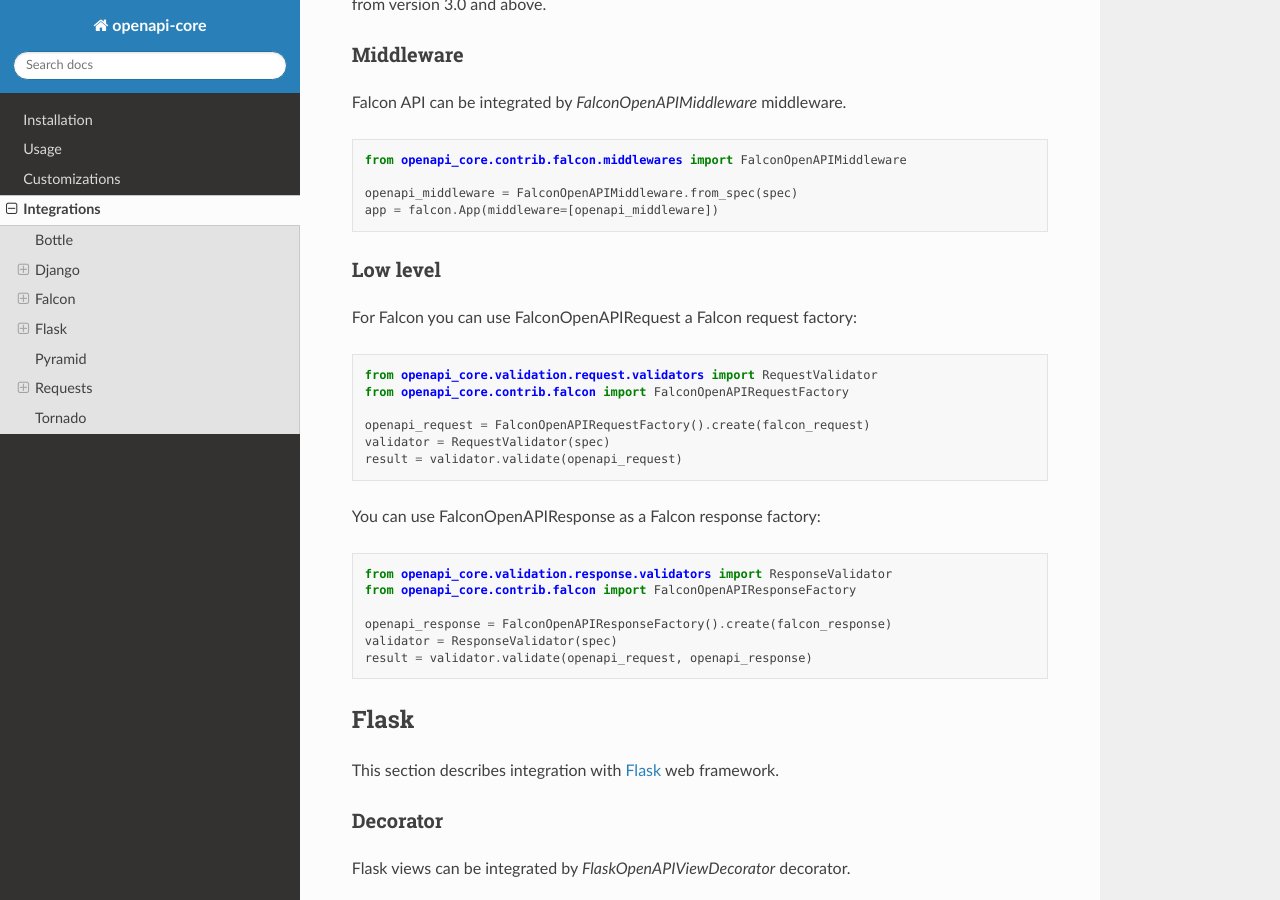
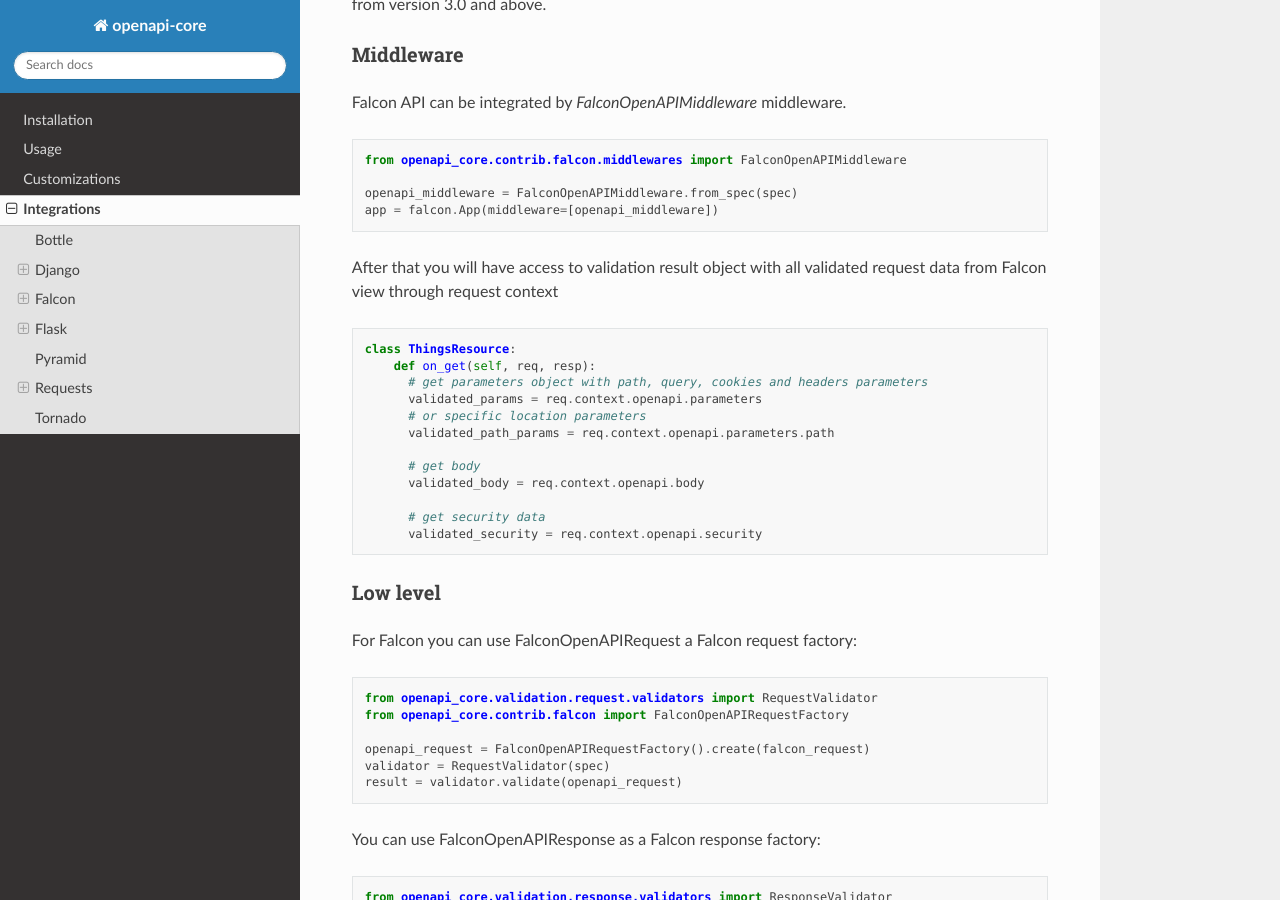
Before and after one commit to python-openapi/openapi-core, a Sphinx documentation site: the page built from docs/integrations.rst, in a window 1280 px wide and 900 px high, scrolled down 1250 px. Built offline with Sphinx 7.4.7 and the Read the Docs theme 2.0.0, drawn with Linux system fonts in a browser that asks for light colours.

Commit message:
Falcon request openapi context

```diff
--- a/docs/integrations.rst
+++ b/docs/integrations.rst
@@ -73,6 +73,23 @@
 
    openapi_middleware = FalconOpenAPIMiddleware.from_spec(spec)
    app = falcon.App(middleware=[openapi_middleware])
+
+After that you will have access to validation result object with all validated request data from Falcon view through request context
+
+.. code-block:: python
+
+   class ThingsResource:
+       def on_get(self, req, resp):
+         # get parameters object with path, query, cookies and headers parameters
+         validated_params = req.context.openapi.parameters
+         # or specific location parameters
+         validated_path_params = req.context.openapi.parameters.path
+
+         # get body
+         validated_body = req.context.openapi.body
+
+         # get security data
+         validated_security = req.context.openapi.security
 
 Low level
 ~~~~~~~~~
--- a/docs/usage.rst
+++ b/docs/usage.rst
@@ -38,7 +38,7 @@
 
    # get parameters object with path, query, cookies and headers parameters
    validated_params = result.parameters
-   # or specific parameters
+   # or specific location parameters
    validated_path_params = result.parameters.path
 
    # get body
```
Also changed, not shown: 2 other files.
